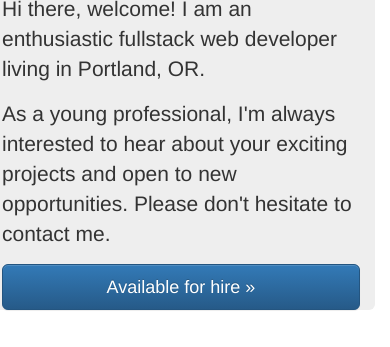
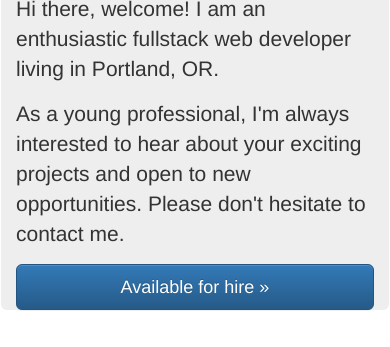
Before and after one commit to loganwuu/jumbotron, a plain HTML site: page index.html in a window 390 px wide. Shown: the part 146-493 px from the top of the page. Drawn offline with nearby package versions, Linux system fonts and the light colour scheme.

Commit message:
Update styles.css

```diff
--- a/css/styles.css
+++ b/css/styles.css
@@ -18,7 +18,7 @@ body {
 @media screen and (max-width: 767px) {
   .jumbotron {
     width: calc(100% + 2em);
-    margin-left: -2em;
+    margin-left: -1em;
     padding: 0 10px;
   }
 }
```
